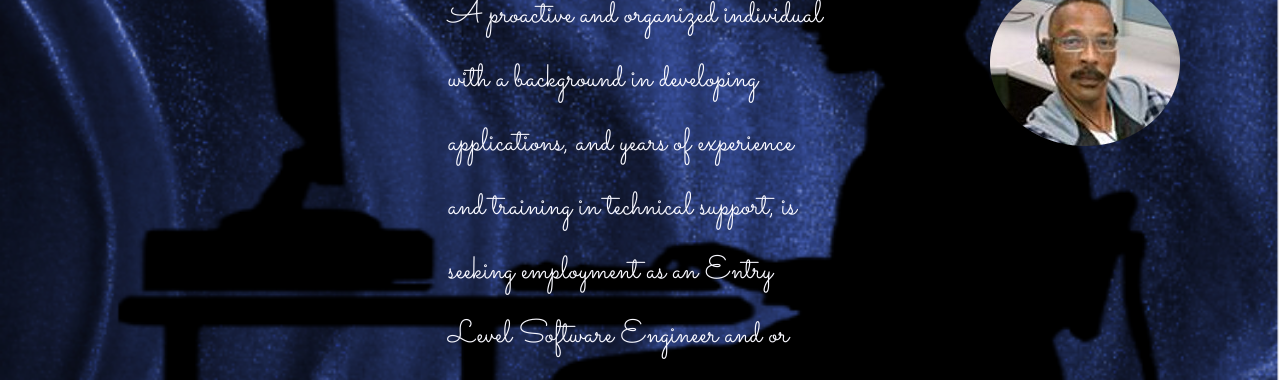
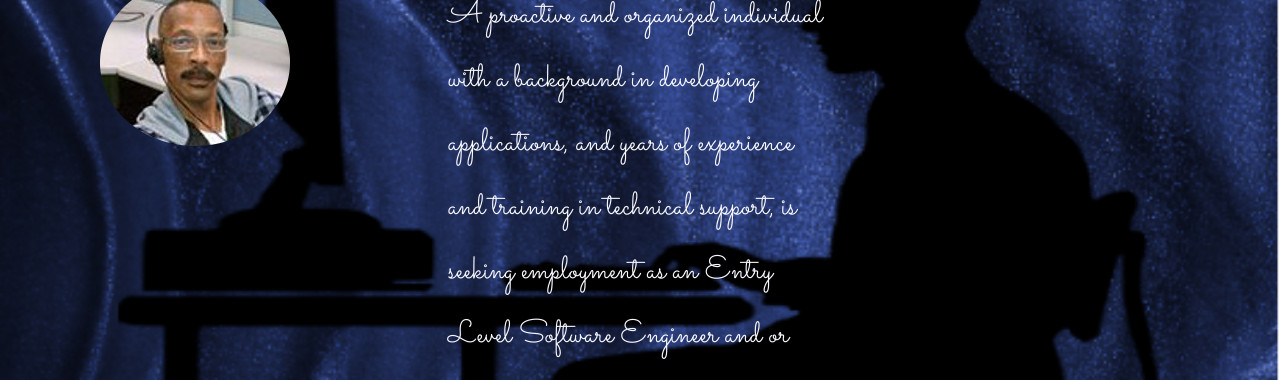
Before and after one commit to Randyhubgit/Second, a plain HTML site: page index.html in a window 1280 px wide. Shown: the part 720-1100 px from the top of the page. Drawn offline with Linux system fonts and the light colour scheme.

Commit message:
Update styles.css

```diff
--- a/styles.css
+++ b/styles.css
@@ -219,7 +219,7 @@ text-align: center;
 }
 .randycirc{
   position: absolute;
-  right: 100px;
+  left: 100px;
   top:  100px;
 }
 
```
